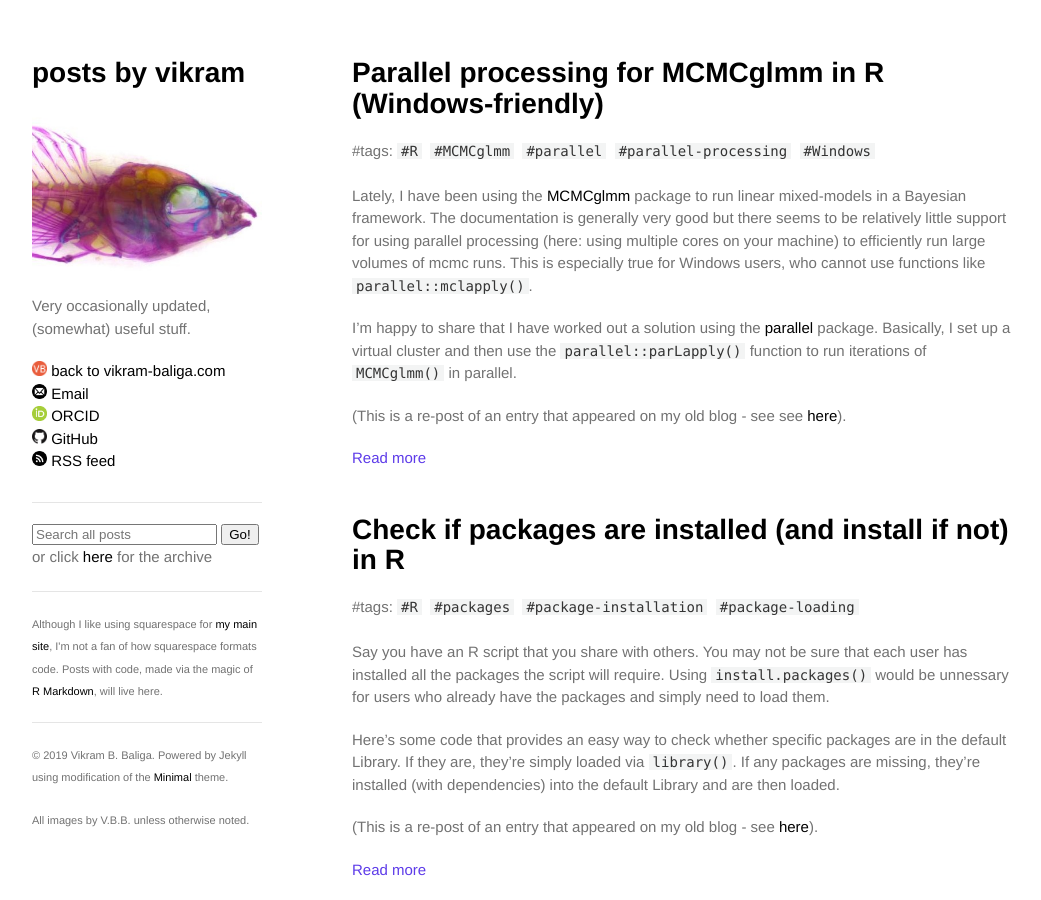
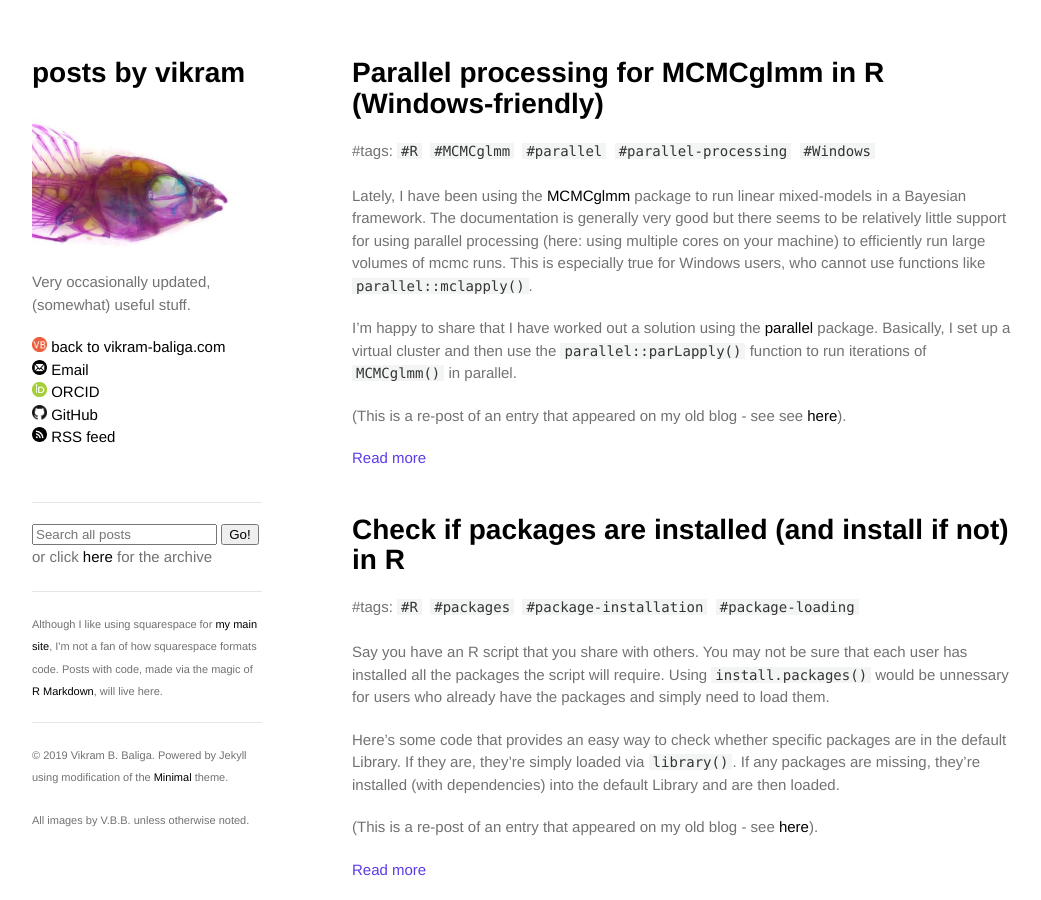
Before and after one commit to vbaliga/vbaliga.github.io, a Jekyll site: the page built from index.html, in a window 1280 px wide and 900 px high. Shown: the whole window, without its empty margins (113-1154 px from the left). Built offline with Jekyll 4.4.1, drawn with Linux system fonts in a browser that asks for light colours; a script that is not in the unit is left out.

Commit message:
Update default.html

```diff
--- a/_layouts/default.html
+++ b/_layouts/default.html
@@ -16,7 +16,7 @@
       <header>
         <h1><a href="{{ "/" | absolute_url }}">{{ site.title | default: site.github.repository_name }}</a></h1>
 
-        <a href="https://vbaliga.github.io/"><img src="/images/vbaliga-labroides.jpg" style="width:230px; height:180px" title="vbaliga-labroides" alt="vbaliga.github.io"></a>
+        <a href="https://vbaliga.github.io/"><img src="/images/vbaliga-labroides.jpg" style="width:200px; height:156px" title="vbaliga-labroides" alt="vbaliga.github.io"></a>
 
         <p>{{ site.description | default: site.github.project_tagline }}</p>
 
```
